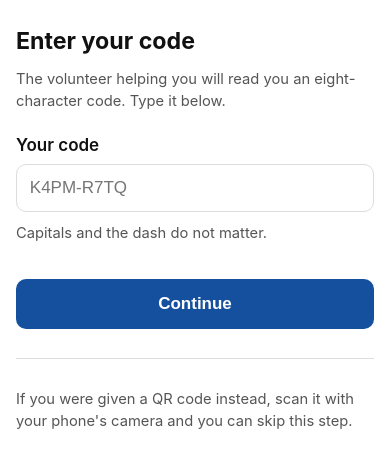
After one commit to maxdunitz/dafax, a Flask app: template templates/index.html in a window 390 px wide. The commit adds this page. Shown: the top 468 px of the page. Run offline with Flask 3, Linux system fonts and the light colour scheme; the template is opened without the code that fills it, so the values that code supplies are empty.

Commit message:
Add a spoken short code, for voters helped over the phone
The token is the URL, and that URL is 139 characters. A volunteer on the
phone cannot read it out, so phone help was impossible without this.

/mint now also issues an eight-character code in Crockford base32 (no I, L,
O or U, so nothing is ambiguous said aloud), and / becomes the page a voter
is sent to in order to type it. The code is only a pointer: expiry and the
single-use nonce still live in the signed token it resolves to, so a code is
worthless once the fax is sent or the token ages out, and the bucket's
one-day rule clears the pointers.

Eight characters is 40 bits. With twenty codes live a blind guess lands
about once in 55 billion tries, which is well past what the daily page cap
would absorb. Every failure returns one message, so a wrong code cannot be
told apart from an expired or already-used one.

Co-Authored-By: Claude Opus 5 <noreply@anthropic.com>

```diff
--- a/app.py
+++ b/app.py
@@ -33,8 +33,8 @@ import qrcode
 import requests
 from cryptography.exceptions import InvalidSignature
 from cryptography.hazmat.primitives.asymmetric.ed25519 import Ed25519PublicKey
-from flask import (Flask, Response, abort, jsonify, render_template, request,
-                   url_for)
+from flask import (Flask, Response, abort, jsonify, redirect, render_template,
+                   request, url_for)
 from google.cloud import storage
 from itsdangerous import BadSignature, SignatureExpired, URLSafeTimedSerializer
 from PIL import Image, ImageOps
@@ -127,6 +127,63 @@ def read_token(raw):
         return tokens.loads(raw, max_age=TOKEN_TTL_SECONDS)
     except (BadSignature, SignatureExpired):
         return None
+
+
+## ---------------------------------------------------------------- shout key
+
+
+# Crockford base32: no I, L, O or U, so nothing is ambiguous when it is read
+# down a phone line and nothing spells anything unfortunate.
+SHOUT_ALPHABET = "0123456789ABCDEFGHJKMNPQRSTVWXYZ"
+SHOUT_LEN = 8
+_SHOUT_FIX = str.maketrans({"I": "1", "L": "1", "O": "0"})
+
+
+def new_shout_key():
+    return "".join(secrets.choice(SHOUT_ALPHABET) for _ in range(SHOUT_LEN))
+
+
+def normalize_shout_key(raw):
+    """Accept what a voter actually types: case, spaces and hyphens are
+    noise, and I/L/O are what people write when they hear 1/1/0."""
+    s = re.sub(r"[^0-9A-Za-z]", "", raw or "").upper().translate(_SHOUT_FIX)
+    if len(s) != SHOUT_LEN or any(c not in SHOUT_ALPHABET for c in s):
+        return None
+    return s
+
+
+def pretty_shout_key(code):
+    return "%s-%s" % (code[:4], code[4:])
+
+
+def store_shout_key(token):
+    """A short code a volunteer can say out loud, pointing at a real token.
+
+    The code carries no authority of its own: expiry and single-use still
+    live in the signed token it resolves to, so a code is worthless the
+    moment the fax is sent or the token ages out. if_generation_match=0
+    means two volunteers can never be handed the same code.
+
+    Eight characters is 40 bits. With twenty codes live at once a blind
+    guess lands about once in 55 billion tries, which is far past what the
+    daily page cap and the Telnyx balance would absorb anyway.
+    """
+    for _ in range(5):
+        code = new_shout_key()
+        try:
+            bucket().blob("codes/%s" % code).upload_from_string(
+                token.encode(), if_generation_match=0)
+            return code
+        except Exception:
+            continue
+    return None
+
+
+def lookup_shout_key(code):
+    blob = bucket().blob("codes/%s" % code)
+    if not blob.exists():
+        return None
+    return blob.download_as_bytes().decode()
 
 
 def claim_token(nonce):
@@ -301,11 +358,26 @@ def healthz():
     return "ok", 200
 
 
-@app.route("/")
+@app.route("/", methods=["GET", "POST"])
 def index():
-    return ("This is a fax relay for in-person voter assistance. "
-            "Ask the volunteer helping you for the QR code.", 200,
-            {"Content-Type": "text/plain; charset=utf-8"})
+    """Where a voter being helped over the phone starts.
+
+    In person the QR code skips this entirely; this exists so a volunteer who
+    cannot show a screen can read a code down the line instead.
+    """
+    if request.method != "POST":
+        return render_template("index.html")
+
+    code = normalize_shout_key(request.form.get("code"))
+    token = lookup_shout_key(code) if code else None
+    # One message for every failure: a wrong code, an expired one and an
+    # already-used one are deliberately indistinguishable from outside.
+    if not token or not read_token(token):
+        return render_template(
+            "index.html",
+            error="That code did not work. It may have expired, or already "
+                  "been used. Ask the volunteer helping you for a new one."), 400
+    return redirect(url_for("send_form", token=token))
 
 
 @app.route("/mint")
@@ -320,7 +392,10 @@ def mint():
     img.save(buf, format="PNG")
     qr = base64.b64encode(buf.getvalue()).decode()
 
+    code = store_shout_key(token)
     return render_template("mint.html", link=link, qr=qr,
+                           code=pretty_shout_key(code) if code else None,
+                           host=base_url().split("://", 1)[-1],
                            minutes=TOKEN_TTL_SECONDS // 60)
 
 
--- a/templates/base.html
+++ b/templates/base.html
@@ -20,7 +20,7 @@
   p { margin:.6rem 0; }
   .muted { color:var(--muted); font-size:.92rem; }
   label { display:block; font-weight:600; margin:1.3rem 0 .35rem; }
-  input[type=tel], input[type=file] { width:100%; padding:.8rem; font-size:17px;
+  input[type=tel], input[type=text], input[type=file] { width:100%; padding:.8rem; font-size:17px;
          border:1px solid var(--line); border-radius:10px; background:var(--bg);
          color:var(--fg); }
   button { width:100%; margin-top:1.6rem; padding:.95rem; font-size:17px;
@@ -31,6 +31,9 @@
   .qr { display:block; width:min(280px,72vw); height:auto; margin:1.2rem auto;
         image-rendering:pixelated; border:1px solid var(--line); border-radius:12px; }
   code { word-break:break-all; font-size:.82rem; color:var(--muted); }
+  .key { font:700 2rem/1.2 ui-monospace,SFMono-Regular,Menlo,Consolas,monospace;
+         letter-spacing:.12em; text-align:center; margin:1rem 0; padding:1rem;
+         border:2px dashed var(--line); border-radius:12px; }
   .status { font-size:1.2rem; font-weight:600; margin:.4rem 0 1rem; }
   .ok { color:var(--good); } .no { color:var(--bad); }
   ol { padding-left:1.3rem; } li { margin:.45rem 0; }
--- /dev/null
+++ b/templates/index.html
@@ -0,0 +1,20 @@
+{% extends "base.html" %}
+{% block title %}Fax a ballot{% endblock %}
+{% block body %}
+<h1>Enter your code</h1>
+<p class="muted">The volunteer helping you will read you an eight-character
+   code. Type it below.</p>
+{% if error %}<p class="err">{{ error }}</p>{% endif %}
+<form method="post">
+  <label for="code">Your code</label>
+  <input type="text" id="code" name="code" required
+         placeholder="K4PM-R7TQ" autocomplete="off" autocapitalize="characters"
+         autocorrect="off" spellcheck="false" inputmode="latin"
+         aria-describedby="hint">
+  <p class="muted" id="hint">Capitals and the dash do not matter.</p>
+  <button type="submit">Continue</button>
+</form>
+<hr>
+<p class="muted">If you were given a QR code instead, scan it with your phone's
+   camera and you can skip this step.</p>
+{% endblock %}
```
Also changed, not shown: templates/mint.html (+16 -3 lines), 1 other file.
